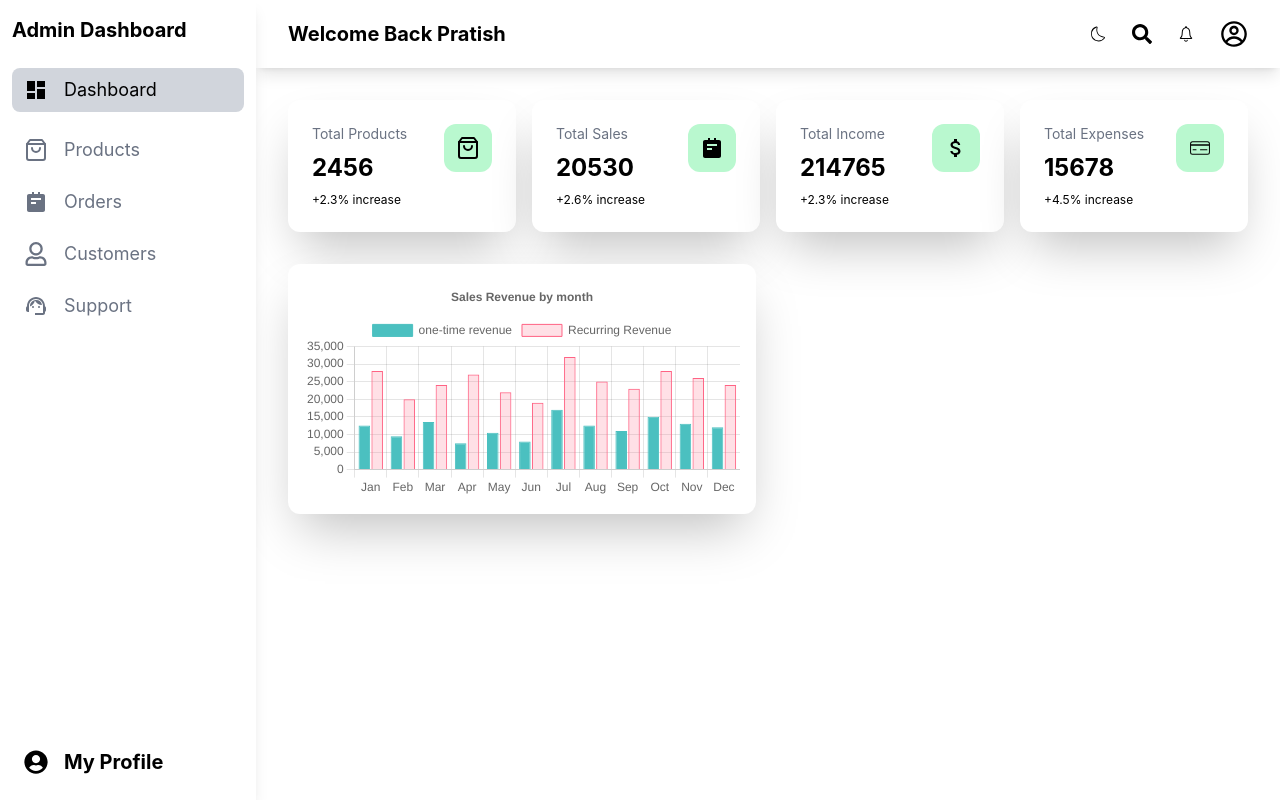
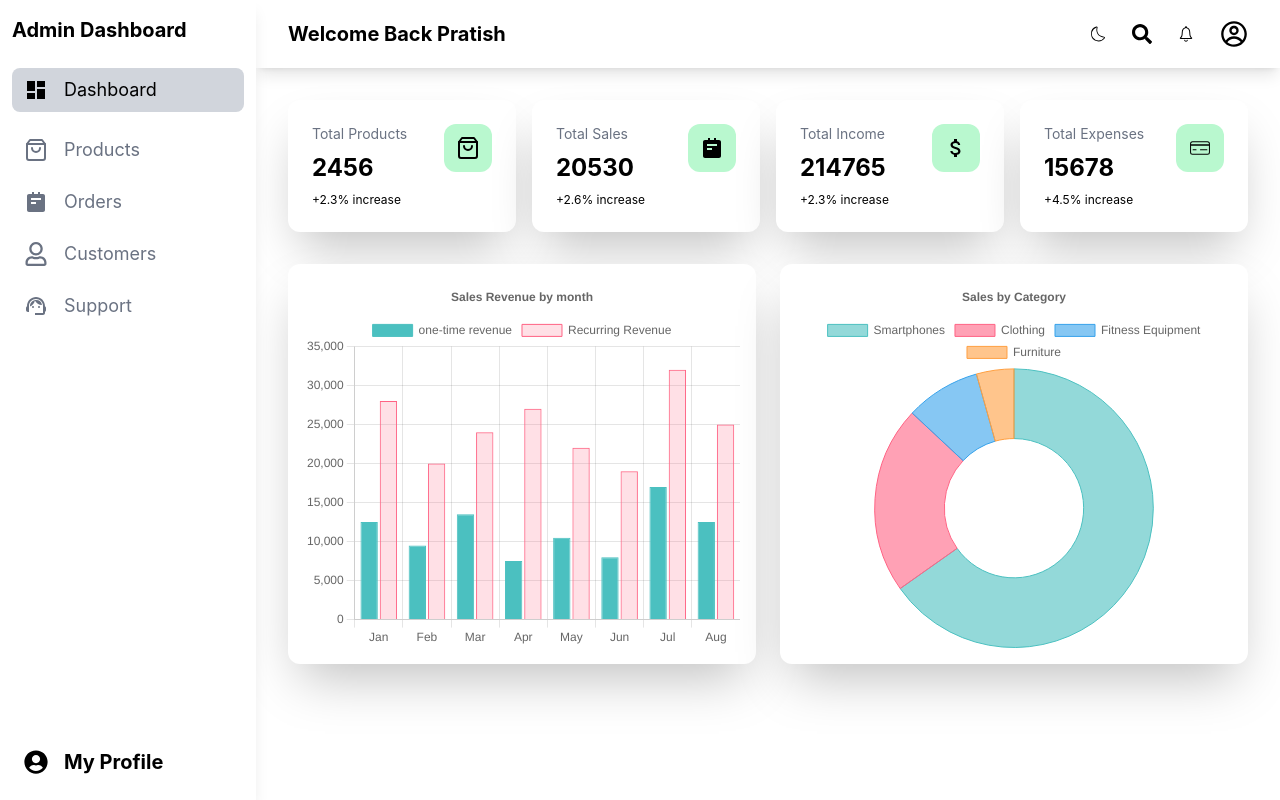
Before and after one commit to PratishBuzzra/Admin-Dashboard, a React (Vite) app: page /dashboard in a window 1280 px wide. Built offline with nearby package versions, Linux system fonts and the light colour scheme.

Commit message:
layoutfix and doughnutchart

```diff
--- /dev/null
+++ b/src/components/Dashboard/CategoriesChart.tsx
@@ -0,0 +1,67 @@
+import { Doughnut } from 'react-chartjs-2';
+import dashboarddata from "../../data/dasboarddata.json"
+import {
+    Chart as ChartJS,
+    ArcElement,
+    Tooltip,
+    Legend,
+    type ChartOptions,
+} from 'chart.js'
+
+ChartJS.register(
+    ArcElement, Tooltip, Legend
+)
+const CategoriesChart = () => {
+    const {topCategories} = dashboarddata
+    const data = {
+        labels: topCategories.map((item)=>item.category),
+        datasets: [
+            {
+                data: topCategories.map(item => item.sales),
+                backgroundColor: [
+                    'rgba(75, 192, 192, 0.6)',
+                    'rgba(255, 99, 132, 0.6)',
+                    'rgba(54, 162, 235, 0.6)',
+                    'rgba(255, 159, 64, 0.6)',
+                ],
+                borderColor: [
+                    'rgba(75, 192, 192, 1)',
+                    'rgba(255, 99, 132, 1)',
+                    'rgba(54, 162, 235, 1)',
+                    'rgba(255, 159, 64, 1)',
+                ],
+                borderWidth: 1
+            }
+        ]
+    };
+    const options: ChartOptions<'doughnut'> = {
+        responsive: true,
+         maintainAspectRatio: false,
+        plugins: {
+            title: {
+                display: true,
+                text: 'Sales by Category'
+            },
+            tooltip: {
+                callbacks: {
+                     label: (tooltipItem) => {
+                        const category = tooltipItem.label;
+                        const sales = tooltipItem.raw;
+                        const percentage = topCategories.find(item => item.category === category)?.percentage;
+                        return `${category}: $${sales} (${percentage}% of total)`;
+                    }
+                }
+            },
+            legend: {
+                position: 'top'
+            }
+        }
+    }
+  return (
+    <div className='relative h-full'>
+       <Doughnut data={data} options={options} />
+    </div>
+  )
+}
+
+export default CategoriesChart
--- a/src/components/Dashboard/SalesRevenueChart.tsx
+++ b/src/components/Dashboard/SalesRevenueChart.tsx
@@ -48,6 +48,7 @@ const SalesRevenueChart = () => {
 }
 const options: ChartOptions<'bar'> = {
     responsive: true,
+     maintainAspectRatio: false,
     plugins: {
         title: {
             display: true,
@@ -68,7 +69,7 @@ const options: ChartOptions<'bar'> = {
 
 }
   return (
-    <div>
+    <div className='relative h-full'>
       <Bar data={data} options={options}/>
     </div>
   )
--- a/src/components/Layout.tsx
+++ b/src/components/Layout.tsx
@@ -8,9 +8,9 @@ const Layout = () => {
     <div className="flex min-h-screen">
 
         <Sidebar />
-        <div className="flex-1 overflow-hidden ">
+        <div className="flex-1 ml-20 md:ml-64 overflow-hidden ">
             <Header />
-        <main className="flex-1 p-4 ">
+        <main className="flex-1   p-4 ">
            <Outlet />
         </main>
       </div>
--- a/src/components/Sidebar.tsx
+++ b/src/components/Sidebar.tsx
@@ -25,7 +25,7 @@ const Sidebar = () => {
             />
         )
     }
-    <aside className={`h-screen shadow-lg transition-transform px-3 py-4 flex flex-col  ${open ? 'w-64' : 'w-20 '} md:w-64`}>
+    <aside className={`fixed top-0 left-0 bg-white h-screen shadow-lg transition-transform px-3 py-4 flex flex-col  ${open ? 'w-64' : 'w-20 '} md:w-64`}>
         <div className="flex items-center justify-between ">
             <h1 className={`text-xl font-bold ${open ? 'block' : 'hidden'} md:block`} >Admin Dashboard</h1>
             <button onClick={()=>setOpen(!open)} className="text-xl font-bold cursor-pointer md:hidden"> {open ? <IoMdClose />: <RiMenuFold3Fill size={24} className="ml-3"/> } </button>
--- a/src/data/dasboarddata.json
+++ b/src/data/dasboarddata.json
@@ -45,26 +45,28 @@
         "month": "Aug",
         "oneTime": 12500,
         "recurring": 25000
+    }
+],
+"topCategories": [
+    {
+        "category": "Smartphones",
+        "sales": 90000,
+        "percentage": 70
     },
     {
-        "month": "Sep",
-        "oneTime": 11000,
-        "recurring": 23000
+        "category": "Clothing",
+        "sales": 30000,
+        "percentage": 20
     },
     {
-        "month": "Oct",
-        "oneTime": 15000,
-        "recurring": 28000
+        "category": "Fitness Equipment",
+        "sales": 12000,
+        "percentage": 8
     },
     {
-        "month": "Nov",
-        "oneTime": 13000,
-        "recurring": 26000
-    },
-    {
-        "month": "Dec",
-        "oneTime": 12000,
-        "recurring": 24000
+        "category": "Furniture",
+        "sales": 6000,
+        "percentage": 4
     }
 ]
 
--- a/src/pages/Dashboard.tsx
+++ b/src/pages/Dashboard.tsx
@@ -5,6 +5,7 @@ import { BiSolidNotepad } from "react-icons/bi";
 import { MdAttachMoney } from "react-icons/md";
 import { CiCreditCard1 } from "react-icons/ci";
 import SalesRevenueChart from "../components/Dashboard/SalesRevenueChart";
+import CategoriesChart from "../components/Dashboard/CategoriesChart";
 const Dashboard = () => {
   const {summary} = dashboarddata
     const previousSummary = {
@@ -27,9 +28,11 @@ const Dashboard = () => {
          <DataCard title="Total Expenses" value={summary.totalExpenses} progress={calculateProgress(summary.totalExpenses, previousSummary.totalExpenses)}  icon={<CiCreditCard1 />}/>
       </div>
       <div className="mt-8 grid grid-cols-1 lg:grid-cols-2 gap-6">
-        <div className="shadow-2xl p-4 rounded-xl bg-white">
+        <div className="shadow-2xl p-4 rounded-xl bg-white h-[50vh]">
         <SalesRevenueChart />
-
+        </div>
+        <div className="shadow-2xl p-4 rounded-xl bg-white h-[50vh]">
+          <CategoriesChart />
         </div>
       </div>
     </div>
```
